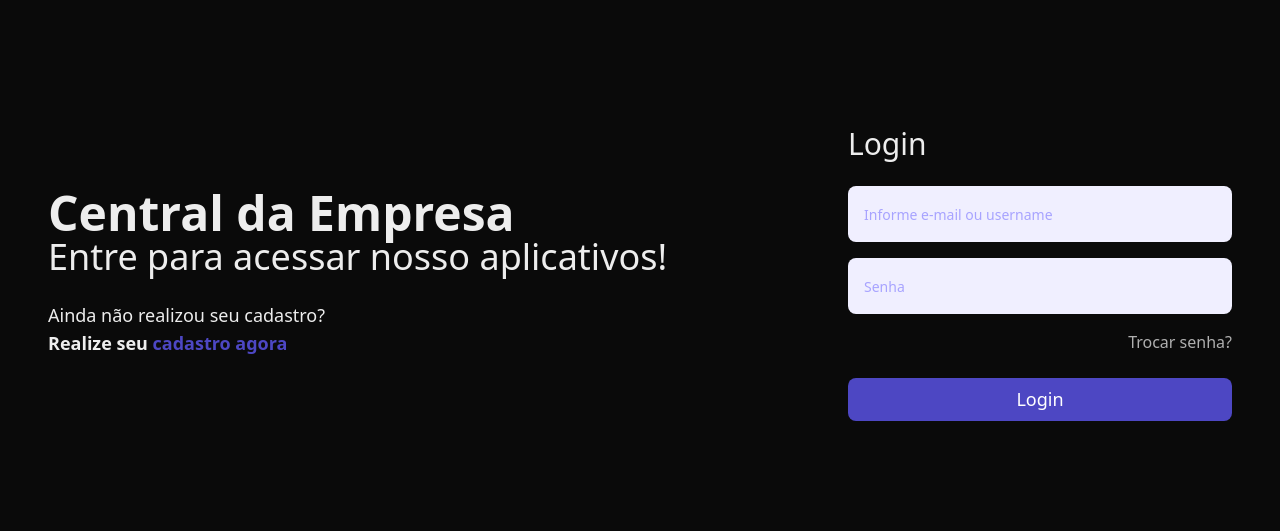
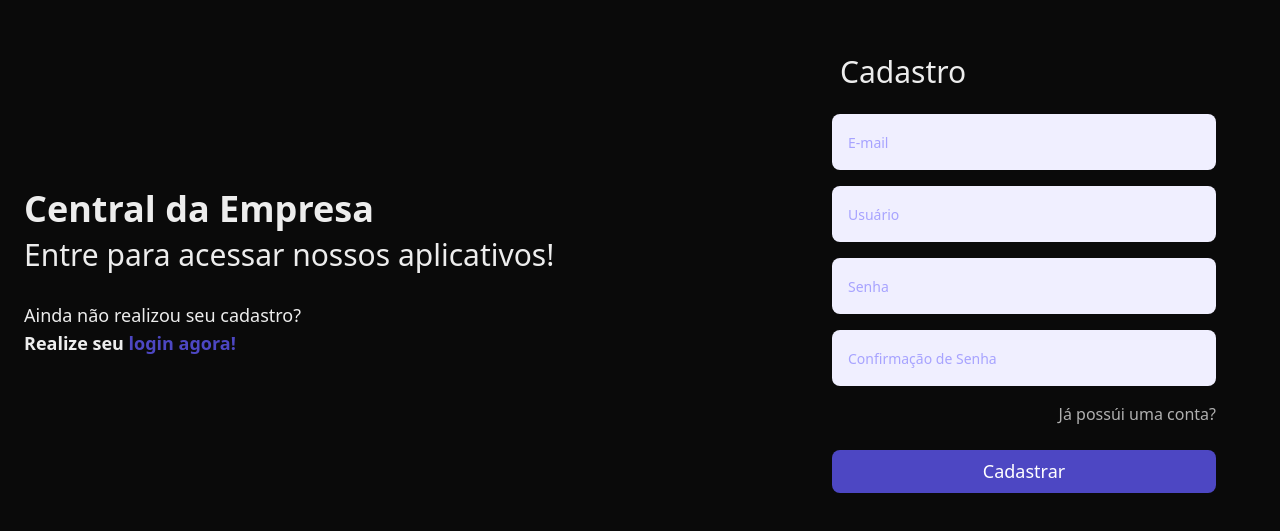
Before and after one commit to Leandroooh/customtheme, a Next.js app: page /register in a window 1280 px wide. Shown: the part 127-658 px from the top of the page. Built offline with nearby package versions, Linux system fonts and the light colour scheme.

Commit message:
feat: added register page

```diff
--- /dev/null
+++ b/src/app/register/page copy.tsx
@@ -0,0 +1,46 @@
+"use client"
+import Link from 'next/link';
+import { ThemedInput } from '../components/ThemedInput';
+import { useState } from 'react';
+import ThemedButton from '../components/ThemedButton';
+
+export default function register() {
+
+  const [email, setEmail] = useState('')
+  const [password, setPassword] = useState('')
+
+  return (
+    <main className='max-w-7xl mx-auto min-h-dvh flex items-center gap-40 justify-center'>
+      <section className='min-w-1/2 flex gap-6 flex-col'>
+        <div>
+          <h1 className='text-5xl font-bold'>Central da Empresa</h1>
+          <h3 className='text-4xl'>Entre para acessar nosso aplicativos!</h3>
+        </div>
+
+        <div>
+          <p className='text-lg '>Você já possúi uma conta?</p>
+          <Link className='text-lg font-semibold' href={'/login'}>Realize seu <span className='text-[#4D47C3]'>login agora!</span></Link>
+          {/* <ThemedButton label='Cadastrar' /> */}
+        </div>
+
+      </section>
+
+      <form action="#" className='max-w-1/2 flex flex-col gap-6 '>
+
+        <h1 className='text-3xl font-medium'>Registrar</h1>
+
+        <fieldset className='flex flex-col gap-4'>
+          <ThemedInput onChange={(e) => setEmail(e.target.value)} placeholder='E-mail' value={email} />
+          <ThemedInput onChange={(e) => setPassword(e.target.value)} placeholder='Usuário' value={password} />
+          <ThemedInput onChange={(e) => setPassword(e.target.value)} placeholder='Senha' value={password} />
+          <ThemedInput onChange={(e) => setPassword(e.target.value)} placeholder='Confirmação de Senha' value={password} />
+
+          <Link href={'/'} className='self-end text-[#B0B0B0]'>Trocar senha?</Link>
+        </fieldset>
+
+        <ThemedButton label='Login' />
+
+      </form>
+    </main>
+  )
+}
--- a/src/app/register/page.tsx
+++ b/src/app/register/page.tsx
@@ -10,35 +10,41 @@ export default function login() {
   const [password, setPassword] = useState('')
 
   return (
-    <main className='max-w-7xl mx-auto min-h-dvh flex items-center gap-40 justify-center'>
-      <section className='min-w-1/2 flex gap-6 flex-col'>
+    <main className="max-w-7xl mx-auto min-h-dvh flex flex-col lg:flex-row items-center justify-center gap-10 lg:gap-40 px-4 py-10">
+      {/* Seção lateral — visível apenas em telas médias pra cima */}
+      <section className="hidden lg:flex min-w-[50%] flex-col gap-7">
         <div>
-          <h1 className='text-5xl font-bold'>Central da Empresa</h1>
-          <h3 className='text-4xl'>Entre para acessar nosso aplicativos!</h3>
+          <h1 className="text-3xl lg:text-4xl mb-2 font-bold">Central da Empresa</h1>
+          <h3 className="text-2xl lg:text-3xl">Entre para acessar nossos aplicativos!</h3>
         </div>
 
         <div>
-          <p className='text-lg '>Ainda não realizou seu cadastro?</p>
-          <Link className='text-lg font-semibold' href={'/register'}>Realize seu <span className='text-[#4D47C3]'>cadastro agora</span></Link>
-          {/* <ThemedButton label='Cadastrar' /> */}
+          <p className="text-base lg:text-lg font-medium">Ainda não realizou seu cadastro?</p>
+          <Link className='text-lg font-semibold' href={'/login'}>Realize seu <span className='text-[#4D47C3]'>login agora!</span></Link>
+
         </div>
-
       </section>
 
-      <form action="#" className='max-w-1/2 flex flex-col gap-6 '>
+      {/* Formulário — ocupa toda largura no mobile */}
+      <form action="#" className="w-full max-w-md flex flex-col gap-6 p-6 rounded-lg">
+        <h1 className="text-2xl lg:text-3xl font-medium ml-2 ">Cadastro</h1>
 
-        <h1 className='text-3xl font-medium'>Login</h1>
+        <fieldset className="flex flex-col gap-4 max-w-1/2">
+          <div className="flex flex-col gap-4 max-w-full">
+            <ThemedInput onChange={(e) => setEmail(e.target.value)} placeholder='E-mail' value={email} />
+            <ThemedInput onChange={(e) => setPassword(e.target.value)} placeholder='Usuário' value={password} />
+            <ThemedInput onChange={(e) => setPassword(e.target.value)} placeholder='Senha' value={password} />
+            <ThemedInput onChange={(e) => setPassword(e.target.value)} placeholder='Confirmação de Senha' value={password} />
+          </div>
 
-        <fieldset className='flex flex-col gap-4'>
-          <ThemedInput onChange={(e) => setEmail(e.target.value)} placeholder='Informe e-mail ou username' value={email} />
-          <ThemedInput onChange={(e) => setPassword(e.target.value)} placeholder='Senha' value={password} />
-
-          <Link href={'/'} className='self-end text-[#B0B0B0]'>Trocar senha?</Link>
+          <Link href="/login" className="text-[#B0B0B0] text-sm lg:text-base w-fit self-end">
+            Já possúi uma conta?
+          </Link>
         </fieldset>
 
-        <ThemedButton label='Login' />
-
+        <ThemedButton label="Cadastrar" />
       </form>
     </main>
+
   )
 }
```
